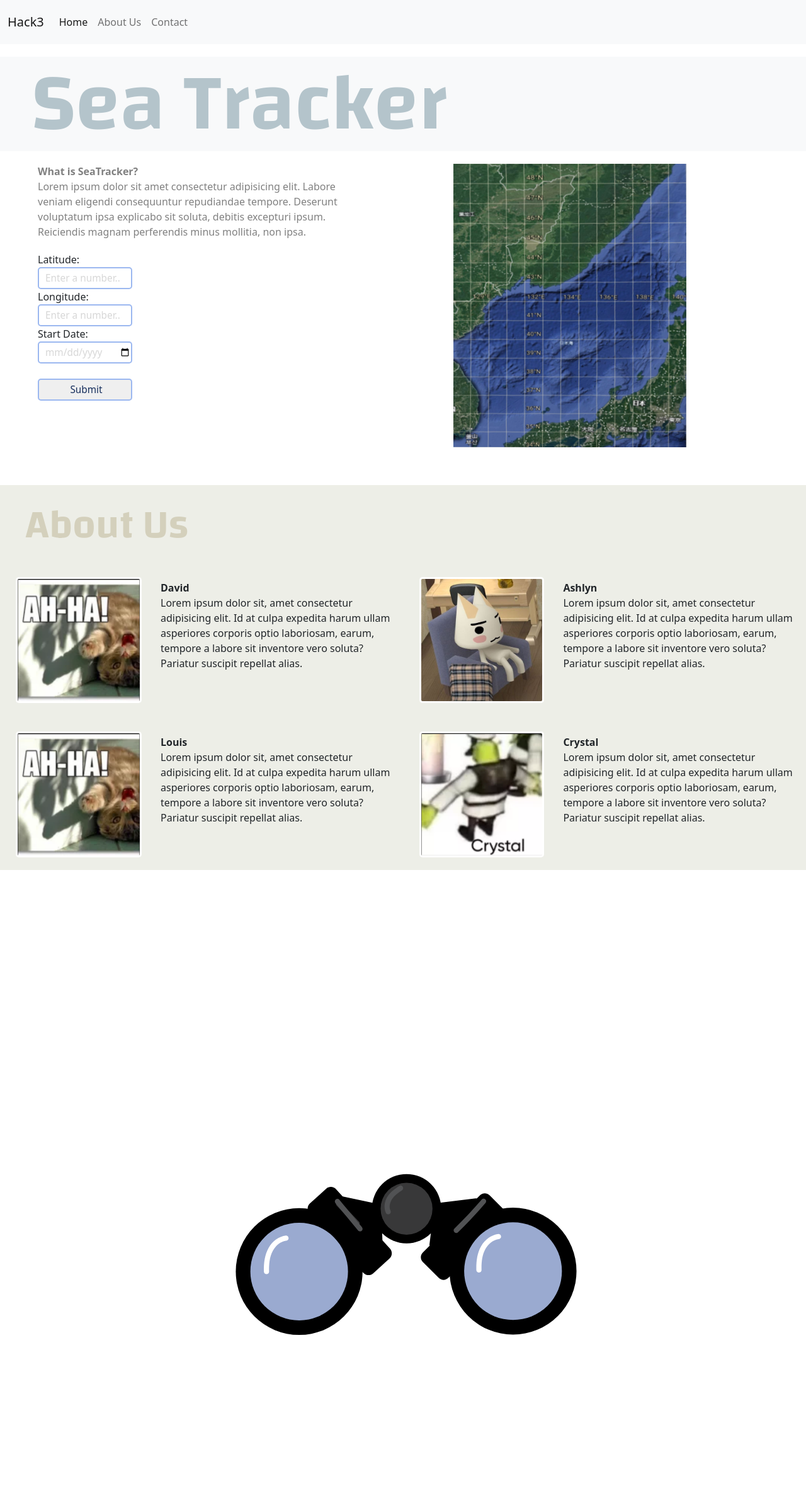
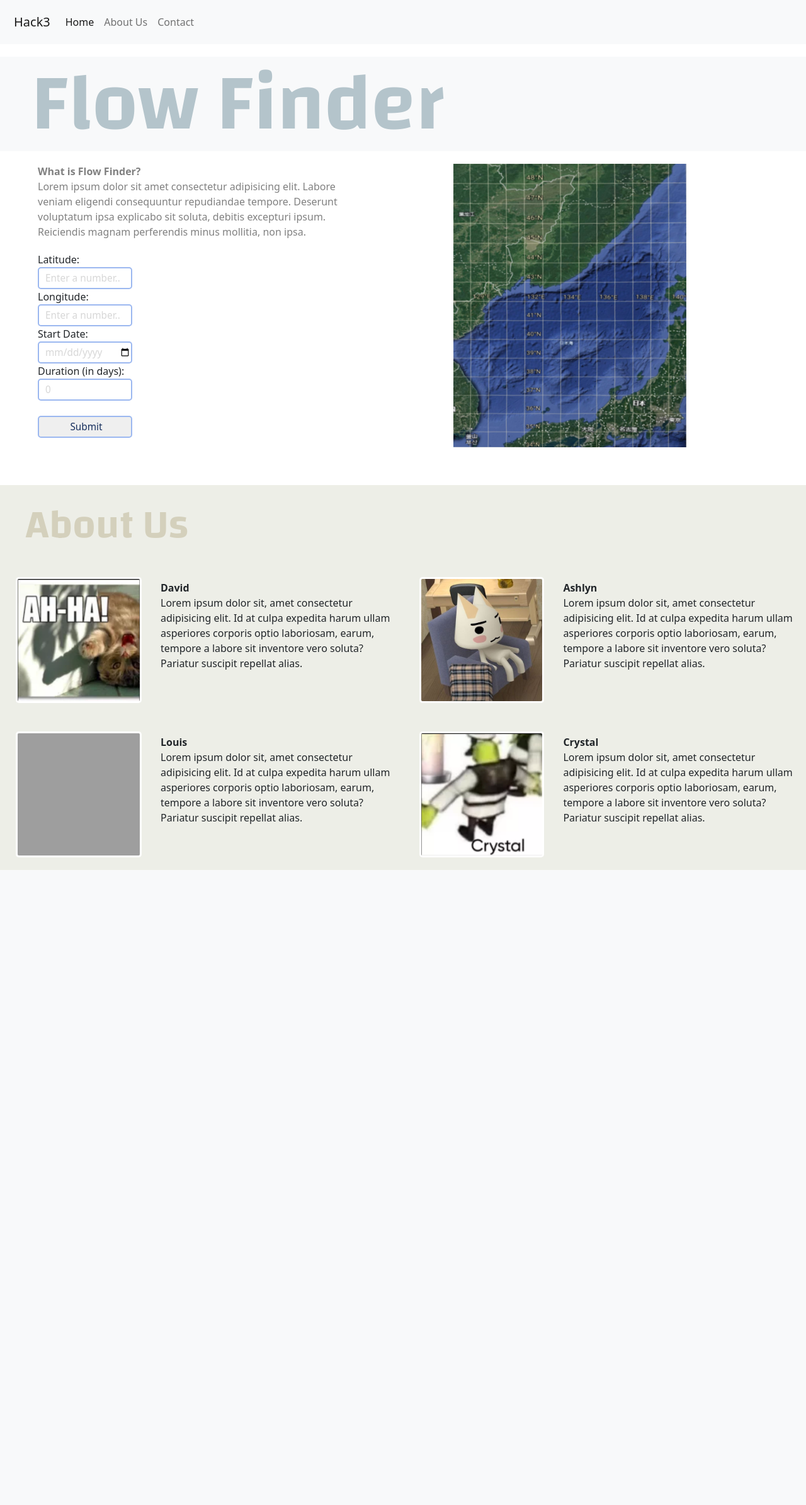
Before and after one commit to Alphabet1671/ocean-flow-calculator-site, a Flask app: page / in a window 1280 px wide. Shown: the whole page at 63% size. After the commit the page ends 1381 px from the top, so only its background shows below. Run offline with Flask 2, Linux system fonts and the light colour scheme; grey boxes are pictures that could not be loaded.

Commit message:
Update index.html
small changes + duration

```diff
--- a/templates/index.html
+++ b/templates/index.html
@@ -5,18 +5,19 @@
   <meta http-equiv="x-ua-compatible" content="ie=edge">
   <meta name="viewport" content="width=device-width, initial-scale=1, shrink-to-fit=no">
 
-  <title>Sea Tracker</title>
-  <link rel="stylesheet" href="{{url_for('static',filename='styles/style.css')}}">
+  <title>Flow Finder</title>
+  <link rel="stylesheet" href="./style.css">
   <link href="https://cdn.jsdelivr.net/npm/bootstrap@5.1.3/dist/css/bootstrap.min.css" rel="stylesheet" integrity="sha384-1BmE4kWBq78iYhFldvKuhfTAU6auU8tT94WrHftjDbrCEXSU1oBoqyl2QvZ6jIW3" crossorigin="anonymous">
   <script src="https://cdn.jsdelivr.net/npm/bootstrap@5.1.3/dist/js/bootstrap.bundle.min.js" integrity="sha384-ka7Sk0Gln4gmtz2MlQnikT1wXgYsOg+OMhuP+IlRH9sENBO0LRn5q+8nbTov4+1p" crossorigin="anonymous"></script>
+
 
 </head>
 <body>
 
 
-    <nav class="navbar navbar-expand-lg navbar-light bg-light" style="position:sticky;top:0;height:70px;">
+    <nav class="navbar navbar-expand-lg navbar-light bg-light" style="position:sticky;top:0;height:70px;padding-left:10px;">
         <div class="container-fluid">
-          <a class="navbar-brand" href="">Hack3</a>
+          <a class="navbar-brand" href="#">Hack3</a>
           <button class="navbar-toggler" type="button" data-bs-toggle="collapse" data-bs-target="#navbarNav" aria-controls="navbarNav" aria-expanded="false" aria-label="Toggle navigation">
             <span class="navbar-toggler-icon"></span>
           </button>
@@ -38,7 +39,10 @@
 </nav>
 <div></div>
 <div class="unit-header">
-        Sea Tracker
+    <div>
+    Flow Finder
+    <!-- <img id="gogglers" src="../images/gogglers.svg"> -->
+</div>
     </div>
     <div id="full-container">
 
@@ -46,16 +50,17 @@
 
 
                 <div>
-                <div class="unit-subtext" style="min-width:450px;"> <b>What is SeaTracker?</b><br> Lorem ipsum dolor sit amet consectetur adipisicing elit. Labore veniam eligendi consequuntur repudiandae tempore. Deserunt voluptatum ipsa explicabo sit soluta, debitis excepturi ipsum. Reiciendis magnam perferendis minus mollitia, non ipsa. </div>
+                <div class="unit-subtext" style="min-width:450px;"> <b>What is Flow Finder?</b><br> Lorem ipsum dolor sit amet consectetur adipisicing elit. Labore veniam eligendi consequuntur repudiandae tempore. Deserunt voluptatum ipsa explicabo sit soluta, debitis excepturi ipsum. Reiciendis magnam perferendis minus mollitia, non ipsa. </div>
 
                 <form action="/fill-form/", method="post" id="inputForm">
                     <label for="lat">Latitude:</label><br>
                     <input type="text" id="lat" value="Enter a number.."><br>
                     <label for="long">Longitude:</label><br>
                     <input type="text" id="long" value="Enter a number.."><br>
-                    <label for="start">Start Date:</label><br>
-                    <input type="date" id="start" name="trip-start"
-                    > <br> <br>
+                    <label for="date">Start Date:</label><br>
+                    <input type="date" id="start" name="trip-start"> <br>
+                    <label for="duration">Duration (in days):</label><br>
+                    <input type="number" id="duration" value="0"><br> <br>
                     <input id="submit" type="submit" value="Submit">
 
                 </form>
@@ -64,8 +69,11 @@
 
 
                 <div id="right-unit-container">
-                <img id="map" src="../static/images/maplol.jpg">
+                <div>
+                <img id="map" src="../images/maplol.jpg">
             </div>
+            </div>
+
 
 
 
@@ -77,16 +85,16 @@
 
         <div id="about-us"> <div id="au-main">About Us</div>
             <div class="pfprow">
-            <img src="../static/images/david.png" class="pfp-pic">
+            <img src="../images/david.png" class="pfp-pic">
             <div class="pfp-sub-text"><b>David</b> <br> Lorem ipsum dolor sit, amet consectetur adipisicing elit. Id at culpa expedita harum ullam asperiores corporis optio laboriosam, earum, tempore a labore sit inventore vero soluta? Pariatur suscipit repellat alias.</div>
-            <img src="../static/images/torosit.jpg" class="pfp-pic">
+            <img src="../images/torosit.jpg" class="pfp-pic">
             <div class="pfp-sub-text"><b>Ashlyn </b><br> Lorem ipsum dolor sit, amet consectetur adipisicing elit. Id at culpa expedita harum ullam asperiores corporis optio laboriosam, earum, tempore a labore sit inventore vero soluta? Pariatur suscipit repellat alias.</div>
         </div>
 
         <div class="pfprow">
-            <img src="../static/images/david.png" class="pfp-pic">
+            <img src="../images/Louis.png" class="pfp-pic">
             <div class="pfp-sub-text"><b>Louis</b> <br> Lorem ipsum dolor sit, amet consectetur adipisicing elit. Id at culpa expedita harum ullam asperiores corporis optio laboriosam, earum, tempore a labore sit inventore vero soluta? Pariatur suscipit repellat alias.</div>
-            <img src="../static/images/crystal.png" class="pfp-pic">
+            <img src="../images/crystal.png" class="pfp-pic">
             <div class="pfp-sub-text"><b>Crystal </b><br> Lorem ipsum dolor sit, amet consectetur adipisicing elit. Id at culpa expedita harum ullam asperiores corporis optio laboriosam, earum, tempore a labore sit inventore vero soluta? Pariatur suscipit repellat alias.</div>
             </div>
 
@@ -94,6 +102,5 @@
     </div>
 
 
-    <img id="gogglers" src="../static/images/gogglers.svg">
-    <script src="{{url_for('static',filename='scripts/app.js')}}"></script>
+    <script src="./app.js"></script>
 </body>
```
Lines whose indentation alone changed are shown as unchanged.
